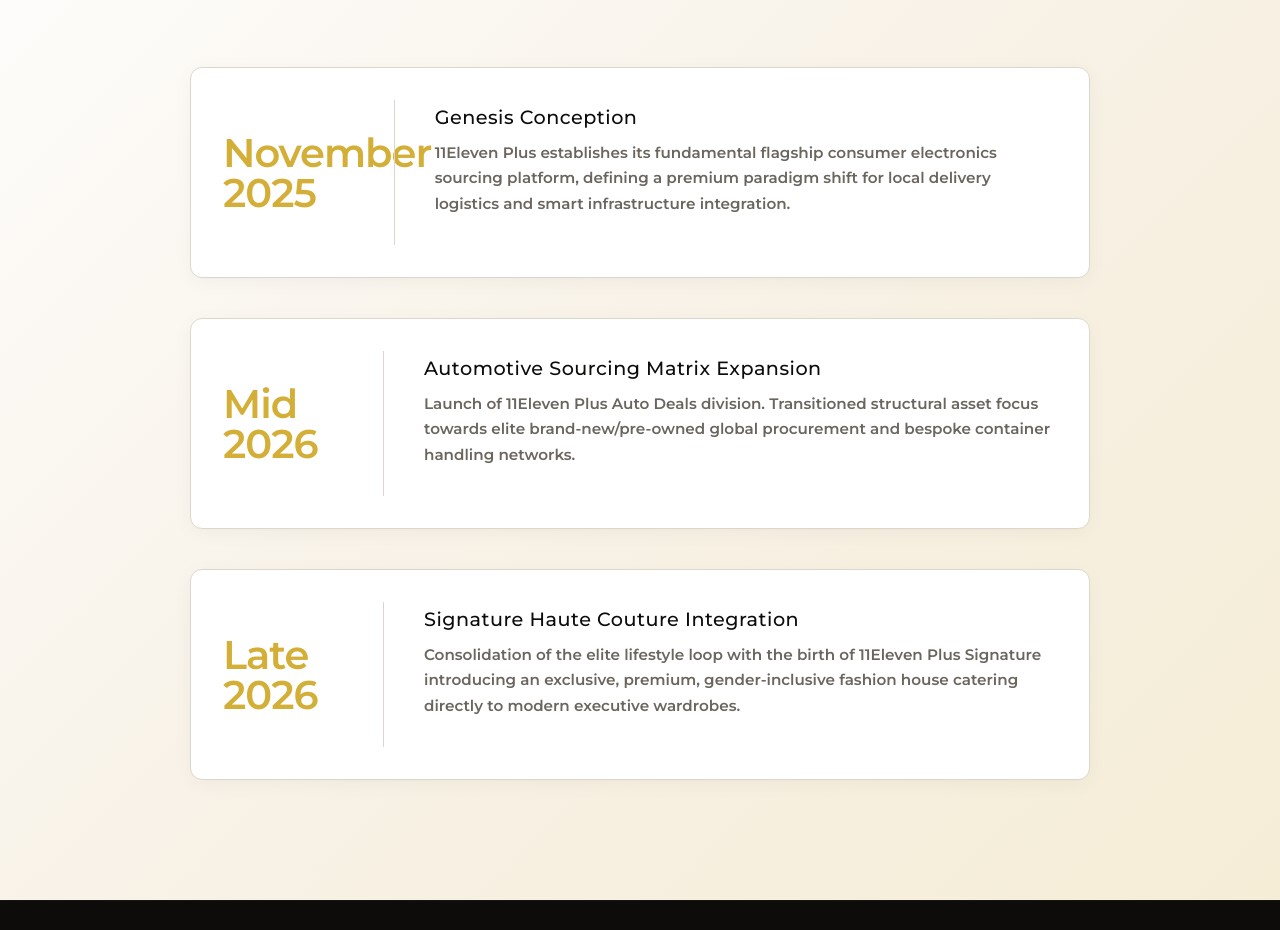
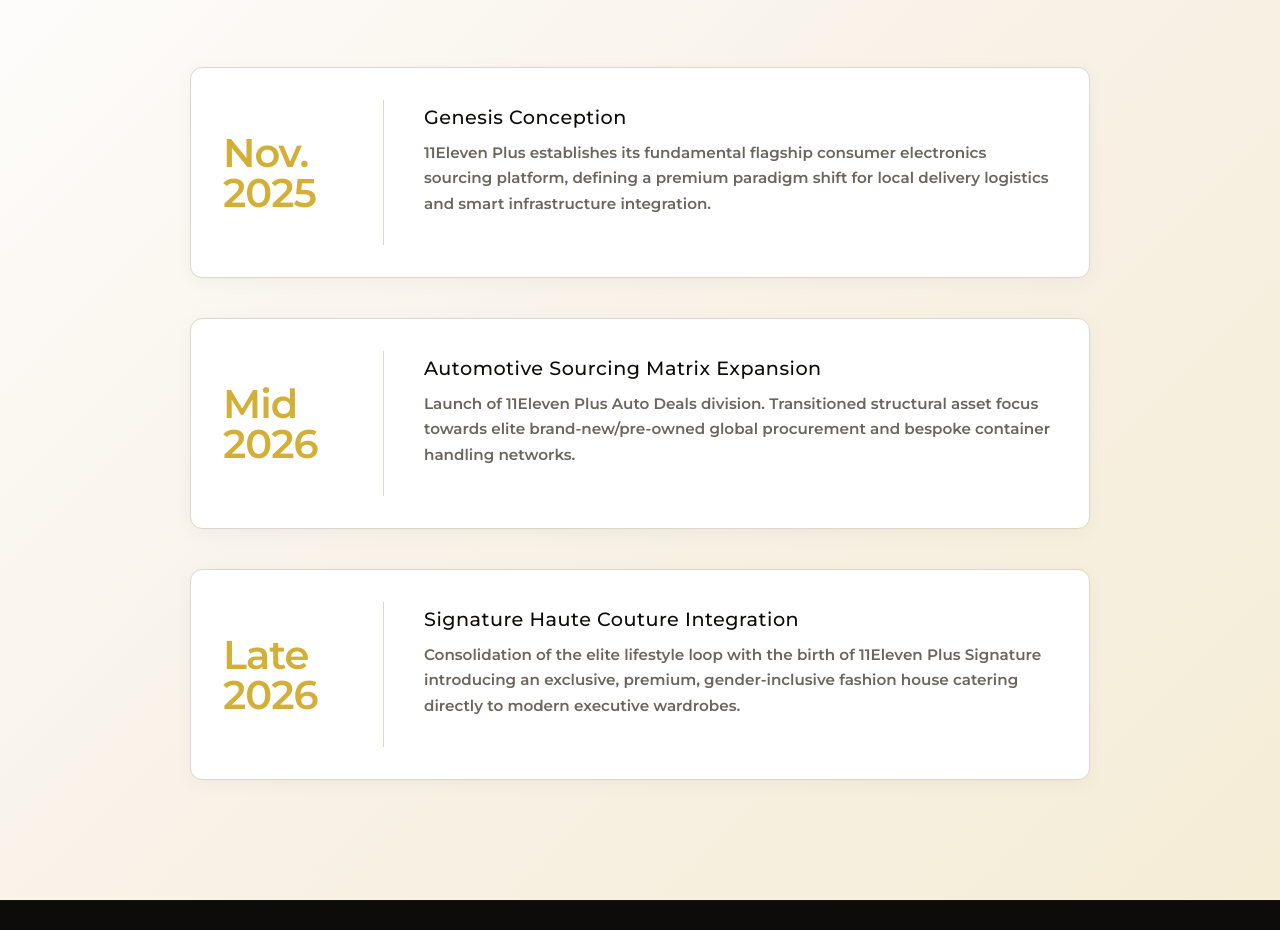
Before and after one commit to isaactanoh/11Elevenplus, a plain HTML site: page about.html in a window 1280 px wide. Shown: the part 2183-3113 px from the top of the page. Drawn offline with nearby package versions, Linux system fonts and the light colour scheme; a web font is replaced by a local one.

Commit message:
update to site

```diff
--- a/about.html
+++ b/about.html
@@ -226,7 +226,7 @@
             <div class="why-points-side" style="max-width: 900px; margin: 0 auto; gap: 40px; position: relative;">
                 <!-- Milestone Card 1 -->
                 <div class="why-point-card glass-card reveal-on-scroll" style="display: flex; gap: 40px; align-items: center; background: var(--white); border: 1px solid var(--border-light);">
-                    <div class="counter-number gold-text" style="font-size: 2.5rem; font-weight:700; line-height:1; min-width:120px;">November 2025</div>
+                    <div class="counter-number gold-text" style="font-size: 2.5rem; font-weight:700; line-height:1; min-width:120px;">Nov. 2025</div>
                     <div style="border-left: 1px solid var(--border-light); padding-left: 40px;">
                         <h4 style="margin-bottom: 5px;">Genesis Conception</h4>
                         <p>11Eleven Plus establishes its fundamental flagship consumer electronics sourcing platform, defining a premium paradigm shift for local delivery logistics and smart infrastructure integration.</p>
```
